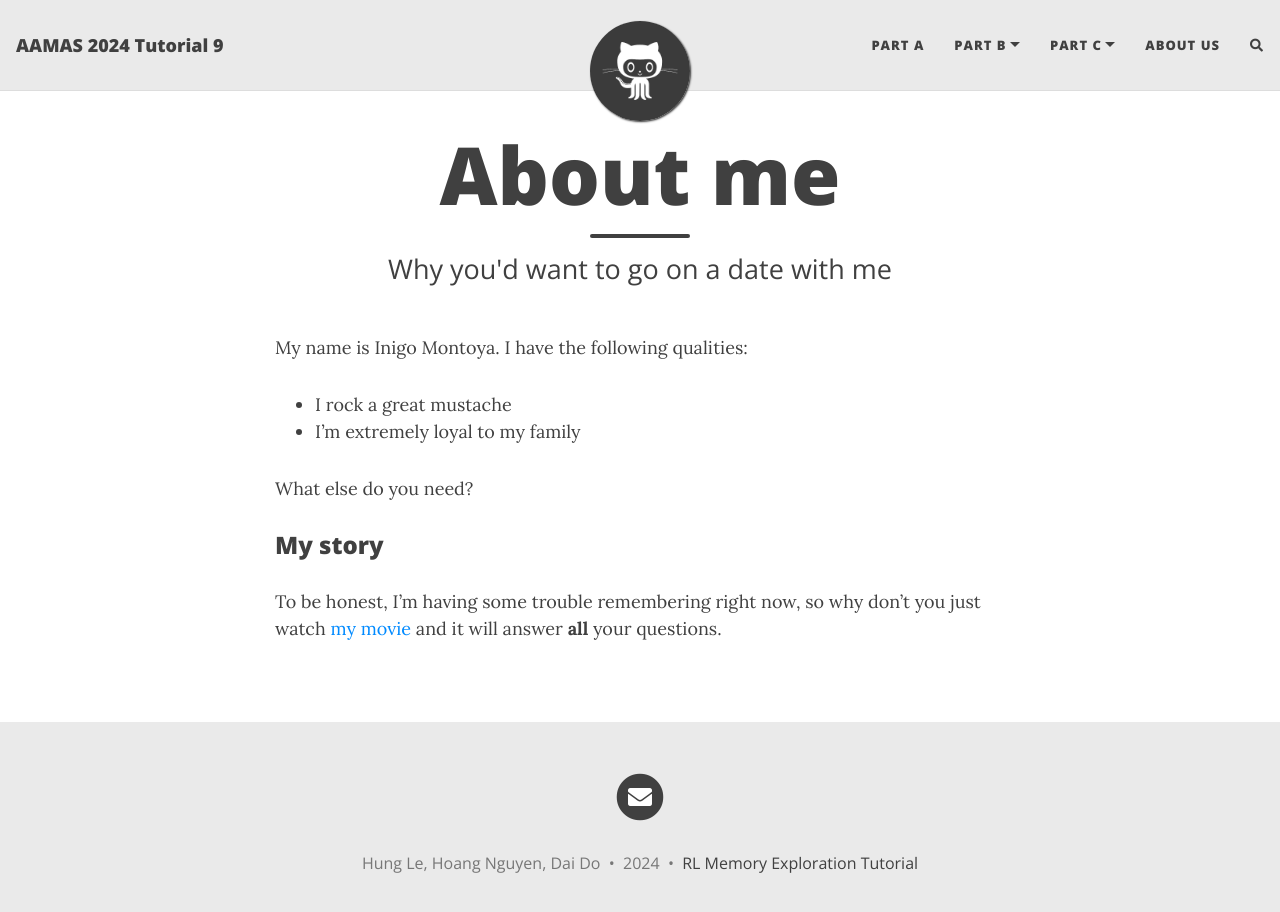
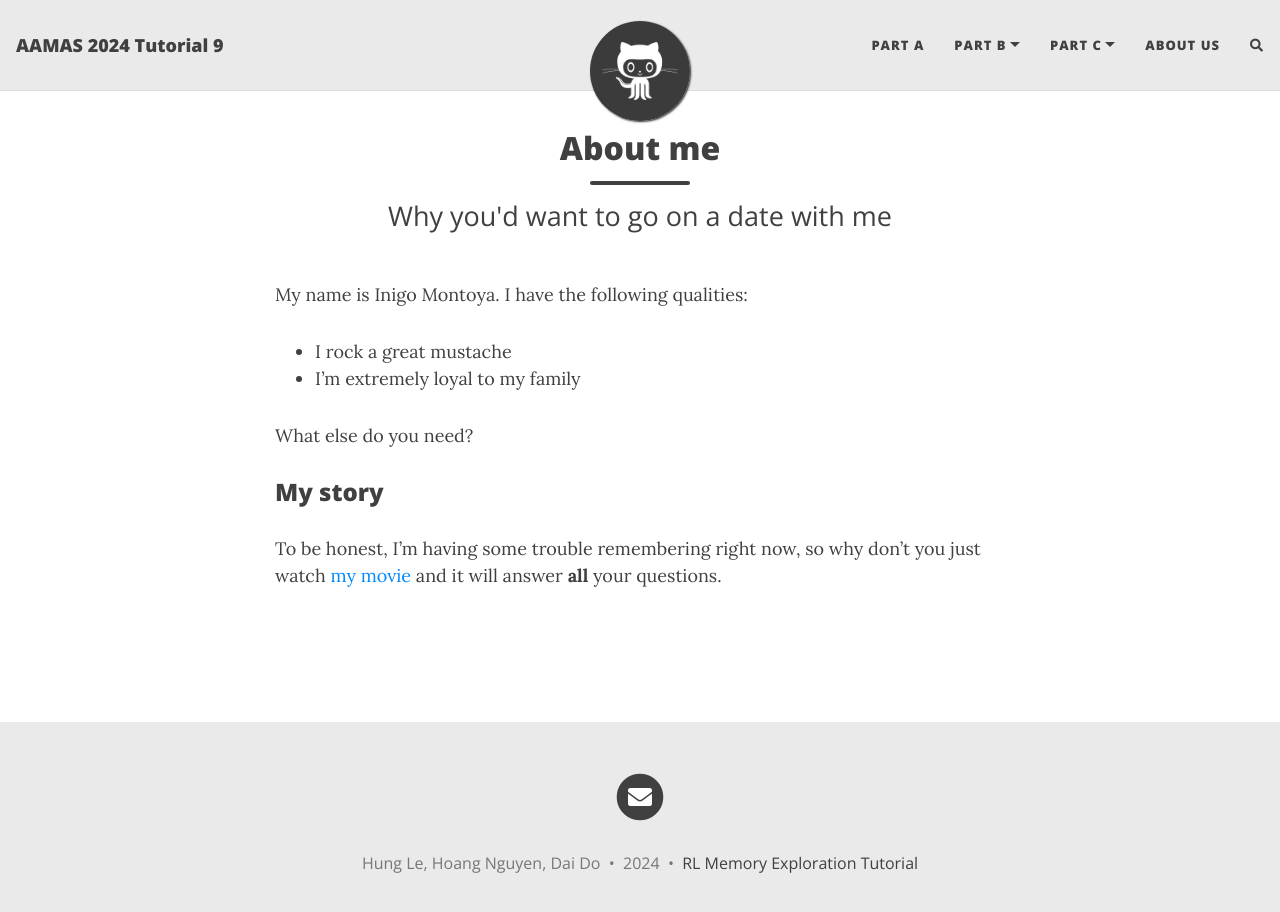
Before and after one commit to rl-memory-exploration-tutorial/rl-memory-exploration-tutorial.github.io, a Jekyll site: the page built from aboutme.md, in a window 1280 px wide and 935 px high. Shown: the top 912 px of the window. Built offline with Jekyll 4.4.1, drawn with Linux system fonts in a browser that asks for light colours; nearby versions of some CDN libraries; comment, search, counter and statistics services are not loaded.

Commit message:
Update beautifuljekyll.css

```diff
--- a/assets/css/beautifuljekyll.css
+++ b/assets/css/beautifuljekyll.css
@@ -733,7 +733,7 @@ nav.top-nav-short-permanent ~ header > .intro-header.big-img {
     padding: 9.375rem 0;
   }
   .intro-header .page-heading h1 {
-    font-size: 5rem;
+    font-size: 2rem;
   }
   .intro-header .post-heading h1 {
     font-size: 3.125rem;
```
